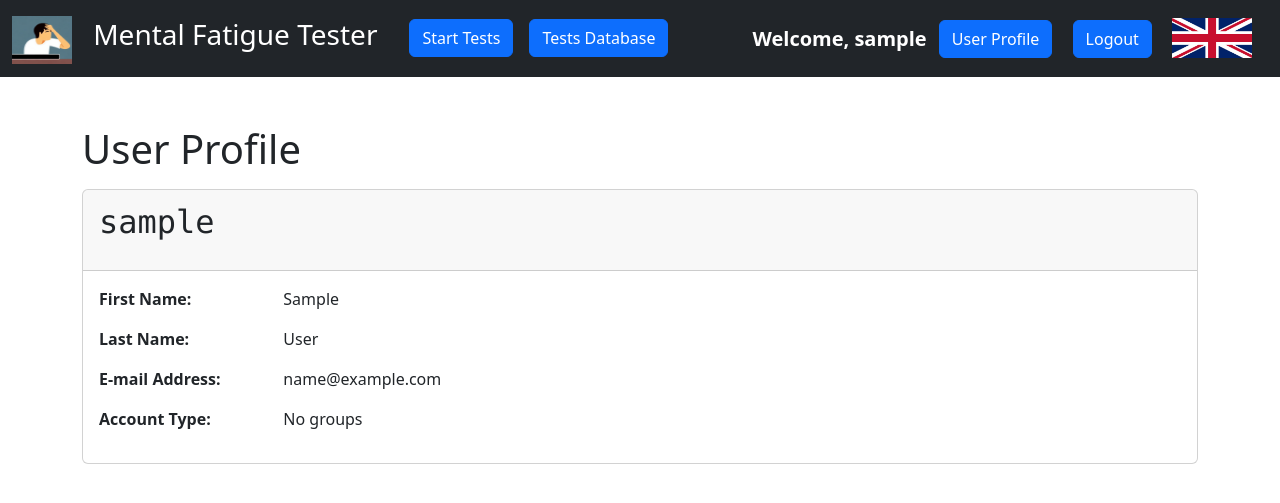
After one commit to kacpermilan/FatigueTester_WebApp, a Django app: page /user_profile/ in a window 1280 px wide. The commit adds this page. Shown: the top 503 px of the page. Run offline with Django 4.2, Linux system fonts and the light colour scheme; the visitor is signed in with stand-in values (Sample User, id 1).

Commit message:
[feature] Implement the User Profile

```diff
--- a/FatigueTester/templates/navbar.html
+++ b/FatigueTester/templates/navbar.html
@@ -21,6 +21,7 @@
         <div class="navbar-login">
             {% if user.is_authenticated %}
                 <span class="logged-in-user text-primary mx-2 fs-5 fw-bold align-middle text-white"> {% trans 'Welcome' %}, {{ user.username }}</span>
+                <a class="btn btn-primary" href="{% url 'user_profile' %}"> {% trans "User Profile" %} </a>
             {% else %}
                 <a class="btn btn-primary" href="{% url 'register' %}"> {% trans "Register" %} </a>
             {% endif %}
--- /dev/null
+++ b/FatigueTester/templates/user_profile.html
@@ -0,0 +1,47 @@
+{% extends 'app_base.html' %}
+{% load i18n %}
+
+{% block content %}
+
+    <h1 class="mt-5 mb-3"> {% trans 'User Profile' %} </h1>
+
+    <div class="card">
+        <div class="card-header">
+            <p class="font-monospace fs-2"> {{ user.username }} </p>
+        </div>
+        <div class="card-body">
+            <div class="row mb-3">
+                <div class="col-4 col-md-2 fw-bold">{% trans 'First Name' %}:</div>
+                <div class="col">{{ user.first_name }}</div>
+            </div>
+            <div class="row mb-3">
+                <div class="col-4 col-md-2 fw-bold">{% trans 'Last Name' %}:</div>
+                <div class="col">{{ user.last_name }}</div>
+            </div>
+            <div class="row mb-3">
+                <div class="col-4 col-md-2 fw-bold">{% trans 'E-mail Address' %}:</div>
+                <div class="col">{{ user.email }}</div>
+            </div>
+            <div class="row mb-3">
+                <div class="col-4 col-md-2 fw-bold">{% trans 'Account Type' %}:</div>
+                <div class="col">
+                    {% for group in user.groups.all %}
+                        {% trans group.name %}
+                    {% empty %}
+                        {% trans 'No groups' %}
+                    {% endfor %}
+                </div>
+            </div>
+{#            <a href="" class="btn btn-primary mt-3">#}
+{#                {% trans 'Change Password' %}#}
+{#            </a>#}
+        </div>
+    </div>
+
+
+
+
+
+
+
+{% endblock %}
--- a/FatigueTester/urls.py
+++ b/FatigueTester/urls.py
@@ -4,6 +4,7 @@ from . import views
 urlpatterns = [
     path('', views.main_menu, name='main_menu'),
     path('survey/', views.new_survey, name='survey'),
+    path('user_profile/', views.display_user_profile, name='user_profile'),
     path('login/', views.login_user, name='login'),
     path('logout/', views.logout_user, name='logout'),
     path('register/', views.register_user, name='register'),
--- a/FatigueTester/views.py
+++ b/FatigueTester/views.py
@@ -44,7 +44,7 @@ def new_survey(request):
             messages.success(request, _("Thank you for your feedback!"))
             return redirect('main_menu')
 
-    return render(request, 'new_survey.html', {'form': form})
+    return render(request, 'survey_new.html', {'form': form})
 
 
 def login_user(request):
@@ -52,7 +52,7 @@ def login_user(request):
         messages.success(request, _("You are already logged in"))
         return redirect('main_menu')
 
-    return render(request, 'login.html')
+    return render(request, 'user_login.html')
 
 
 def logout_user(request):
@@ -79,7 +79,15 @@ def register_user(request):
             return redirect('main_menu')
 
     form = RegisterForm()
-    return render(request, 'register.html', {'form': form})
+    return render(request, 'user_register.html', {'form': form})
+
+
+def display_user_profile(request):
+    if not request.user.is_authenticated:
+        messages.success(request, _("This section is available only for logged in users"))
+        return redirect('login')
+
+    return render(request, 'user_profile.html')
 
 
 def display_userdata(request):
```
Also changed, not shown: FatigueTester/localization/pl/LC_MESSAGES/django.po, FatigueTester/templates/survey_new.html (renamed from FatigueTester/templates/new_survey.html), FatigueTester/templates/user_login.html (renamed from FatigueTester/templates/login.html), FatigueTester/templates/user_register.html (renamed from FatigueTester/templates/register.html).
